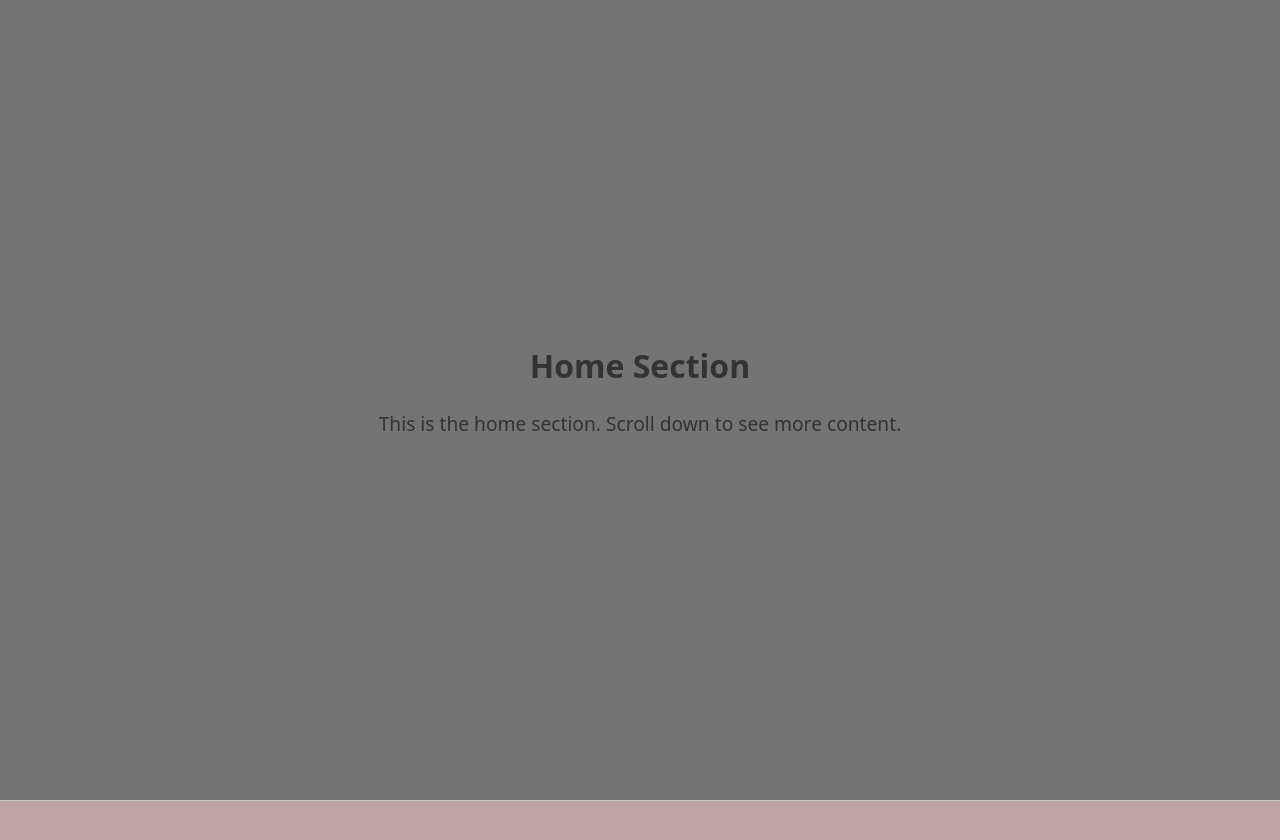
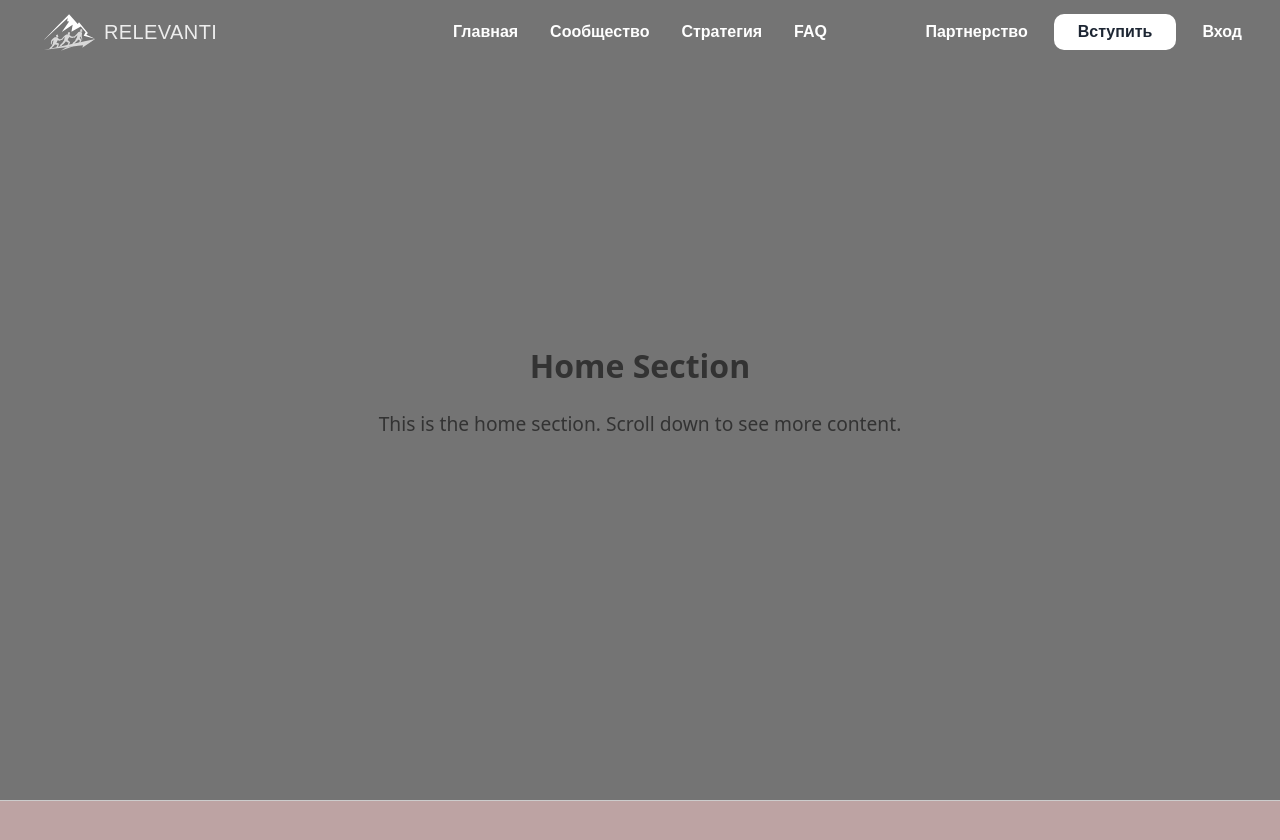
Before and after one commit to relevanti/website, a React (Vite) app: page / in a window 1280 px wide. Shown: the top 840 px of the page. Built offline with nearby package versions, Linux system fonts and the light colour scheme.

Commit message:
#8 add header for desktop

```diff
--- a/src/App.tsx
+++ b/src/App.tsx
@@ -2,6 +2,7 @@ import "./App.css"
 
 import React from "react"
 
+import Header from "./components/menu_header/Header"
 import { MobileProvider } from "./context/MobileContext"
 import FakeContent from "./sections/fake_content/FakeContent"
 
@@ -9,6 +10,7 @@ const App: React.FC = () => {
   return (
     <MobileProvider>
       <div>
+        <Header />
         <FakeContent />
       </div>
     </MobileProvider>
--- /dev/null
+++ b/src/components/menu_header/Header.css
@@ -0,0 +1,123 @@
+.menu-header.scrolled {
+  background-color: #1d2633;
+  height: 6vh;
+}
+
+.menu-header:not(.scrolled) {
+  background-color: transparent;
+  height: 8vh;
+}
+
+.logo {
+  font-size: 20px;
+  font-weight: 400;
+  letter-spacing: 0.02em;
+  font-family: "AvenirNextCyr", sans-serif;
+  display: flex;
+  align-items: center;
+}
+
+.logo-image {
+  width: 54px;
+  height: auto;
+  margin-right: 8px;
+  margin-left: 10px;
+  margin-top: 5px;
+  filter: brightness(7) saturate(0);
+}
+
+.menu-header {
+  display: flex;
+  justify-content: space-between;
+  align-items: center;
+  position: fixed;
+  top: 0;
+  width: 100%;
+  transition: all 0.3s ease;
+  z-index: 1000;
+}
+
+.left,
+.right {
+  display: flex;
+  gap: 16px;
+  flex: 0 0 auto;
+  padding: 0 2rem;
+}
+
+.center {
+  position: absolute;
+  left: 50%;
+  transform: translateX(-50%);
+  display: flex;
+}
+
+.center-menu {
+  display: flex;
+  gap: 20px;
+}
+.right-menu {
+  display: flex;
+  gap: 20px;
+}
+
+.menu-header:not(.scrolled) .center-menu a,
+.menu-header:not(.scrolled) .right-menu a {
+  color: white;
+}
+
+.menu-header.scrolled .center-menu a,
+.menu-header.scrolled .right-menu a {
+  color: #c9c9c9;
+}
+
+.center-menu a,
+.right-menu a {
+  text-decoration: none;
+  padding: 6px;
+  display: inline-flex;
+  align-items: center;
+  justify-content: center;
+  font-family: "AvenirNextCyr", sans-serif;
+  font-weight: 600;
+}
+
+.right-menu .join-button {
+  border-radius: 10px;
+  background-color: #ffffff;
+  padding: 0 1.5rem;
+  color: #1d2633 !important;
+}
+
+.enroll-button {
+  background-color: transparent;
+  border: none;
+  color: white;
+  font-size: 1.6rem;
+  cursor: pointer;
+}
+
+.hamburger-menu {
+  display: none;
+  background-color: transparent;
+  border: none;
+  font-size: 2.4rem;
+  color: white;
+  cursor: pointer;
+}
+
+.header.mobile .logo,
+.header.mobile .company-name {
+  display: none;
+}
+
+.header.mobile .hamburger-menu {
+  display: block;
+}
+
+.logo-link {
+  text-decoration: none;
+  color: inherit;
+  display: flex;
+  align-items: center;
+}
--- /dev/null
+++ b/src/components/menu_header/Header.tsx
@@ -0,0 +1,66 @@
+import "./Header.css"
+
+import useIsMobile from "@/hooks/useIsMobile"
+import React, { useEffect, useState } from "react"
+
+const Header: React.FC = () => {
+  const isMobile = useIsMobile()
+  const [isScrolled, setIsScrolled] = useState(false)
+
+  useEffect(() => {
+    const handleScroll = () => {
+      const scrollPosition = window.scrollY
+      const firstSectionHeight = window.innerHeight // Assuming first section is full screen height
+      setIsScrolled(scrollPosition > firstSectionHeight / 2)
+    }
+
+    window.addEventListener("scroll", handleScroll)
+
+    return () => {
+      window.removeEventListener("scroll", handleScroll)
+    }
+  }, [])
+
+  return (
+    <header
+      className={`menu-header ${isScrolled ? "scrolled" : ""} ${isMobile ? "mobile" : ""}`}
+    >
+      <div className="left">
+        <a href="/" className="logo-link">
+          <div className="logo">
+            <img
+              src="/logo_no_text_no_rays.svg"
+              alt="Logo"
+              className="logo-image"
+            />
+            RELEVANTI
+          </div>
+        </a>
+      </div>
+      {!isMobile && (
+        <div className="center">
+          <nav className="center-menu">
+            <a href="/">Главная</a>
+            <a href="/community">Сообщество</a>
+            <a href="/strategy">Стратегия</a>
+            <a href="/faq">FAQ</a>
+          </nav>
+        </div>
+      )}
+      {!isMobile && (
+        <div className="right">
+          <div className="right-menu">
+            <a href="/partnership">Партнерство</a>
+            <a href="/#join" className="join-button">
+              Вступить
+            </a>
+            <a href="https://chat.relevanti.org/#/login">Вход</a>
+          </div>
+        </div>
+      )}
+      {isMobile && <button className="hamburger-menu">☰</button>}
+    </header>
+  )
+}
+
+export default Header
```
Also changed, not shown: public/logo_no_text_no_rays.svg (added).
